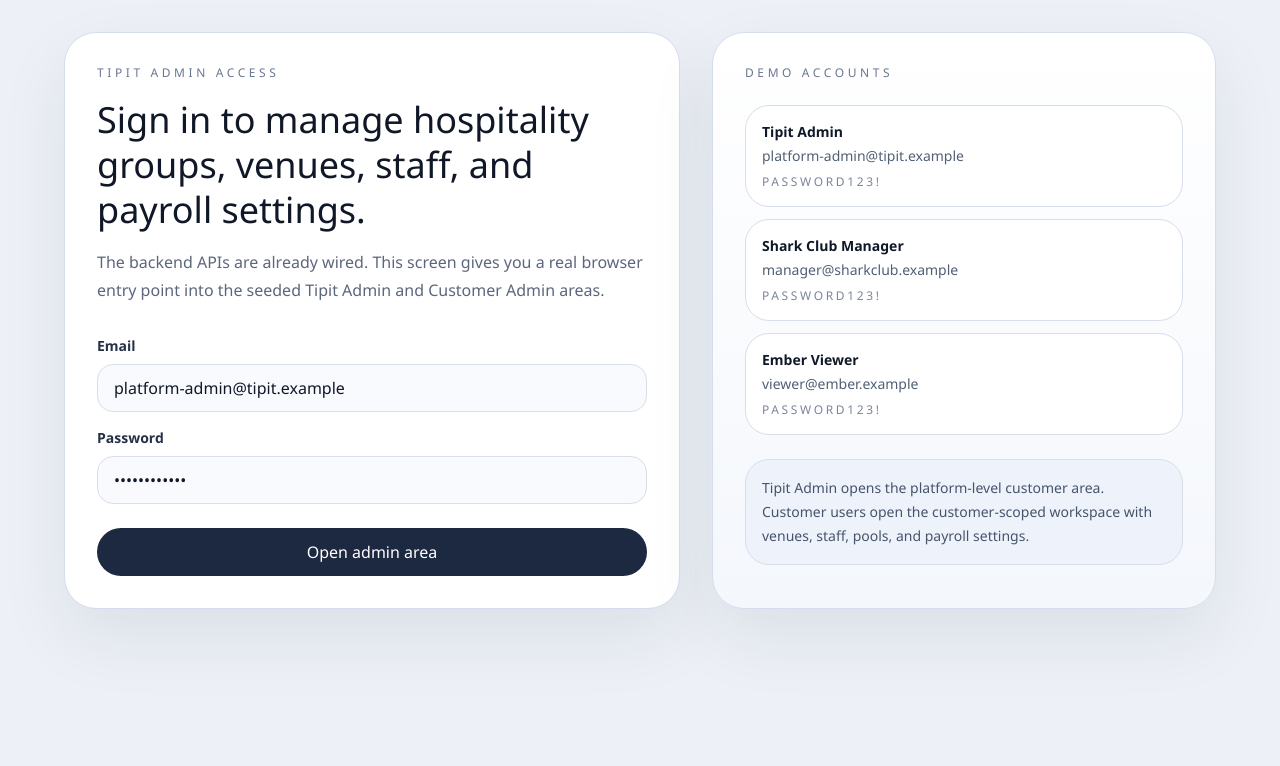
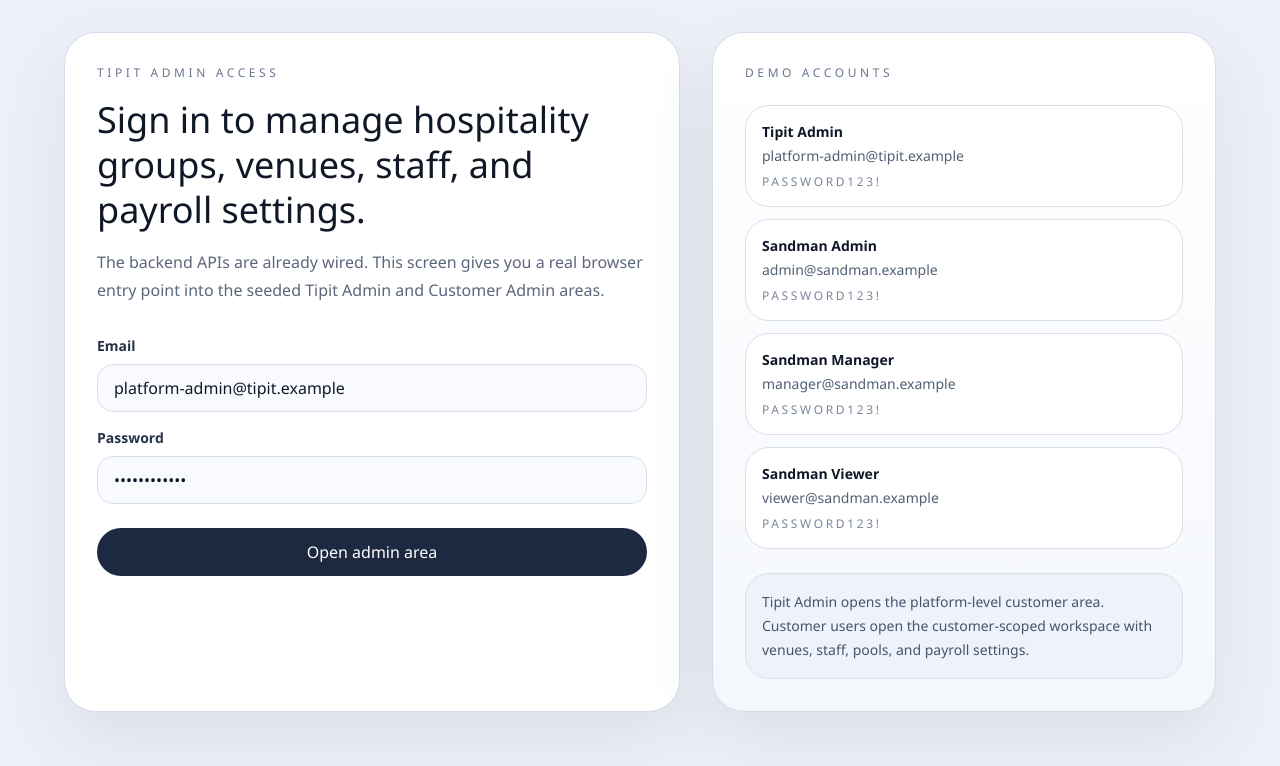
Before and after one commit to alnwickpauld/tipit-demo, a Next.js app: page /login in a window 1280 px wide. Shown: the top 766 px of the page. Built offline with nearby package versions, Linux system fonts and the light colour scheme; no server answers.

Commit message:
Update Sandman demo login credentials

```diff
--- a/src/components/auth/login-form.tsx
+++ b/src/components/auth/login-form.tsx
@@ -26,13 +26,18 @@ const demoCredentials = [
     password: "Password123!",
   },
   {
-    label: "Shark Club Manager",
-    email: "manager@sharkclub.example",
+    label: "Sandman Admin",
+    email: "admin@sandman.example",
     password: "Password123!",
   },
   {
-    label: "Ember Viewer",
-    email: "viewer@ember.example",
+    label: "Sandman Manager",
+    email: "manager@sandman.example",
+    password: "Password123!",
+  },
+  {
+    label: "Sandman Viewer",
+    email: "viewer@sandman.example",
     password: "Password123!",
   },
 ];
```
